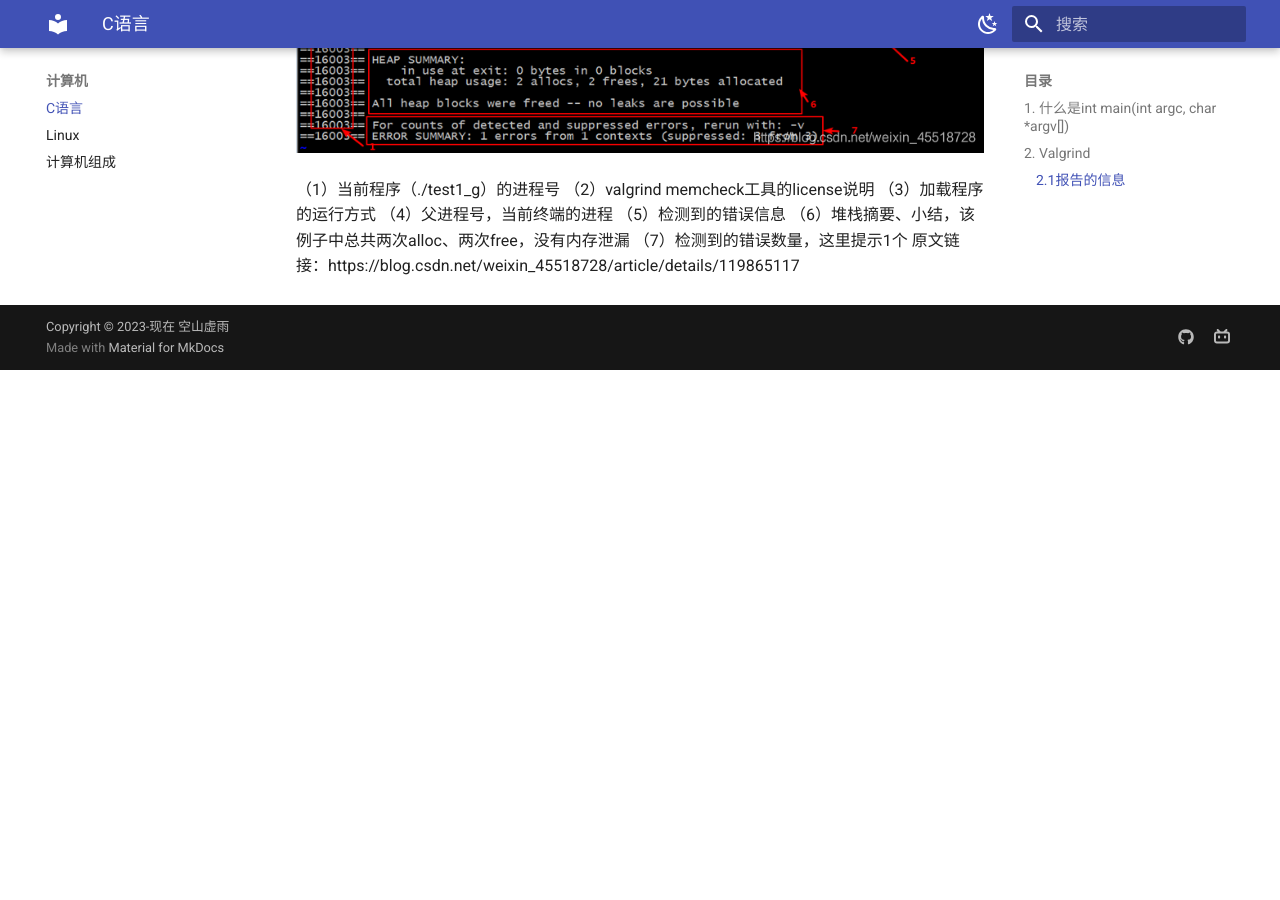
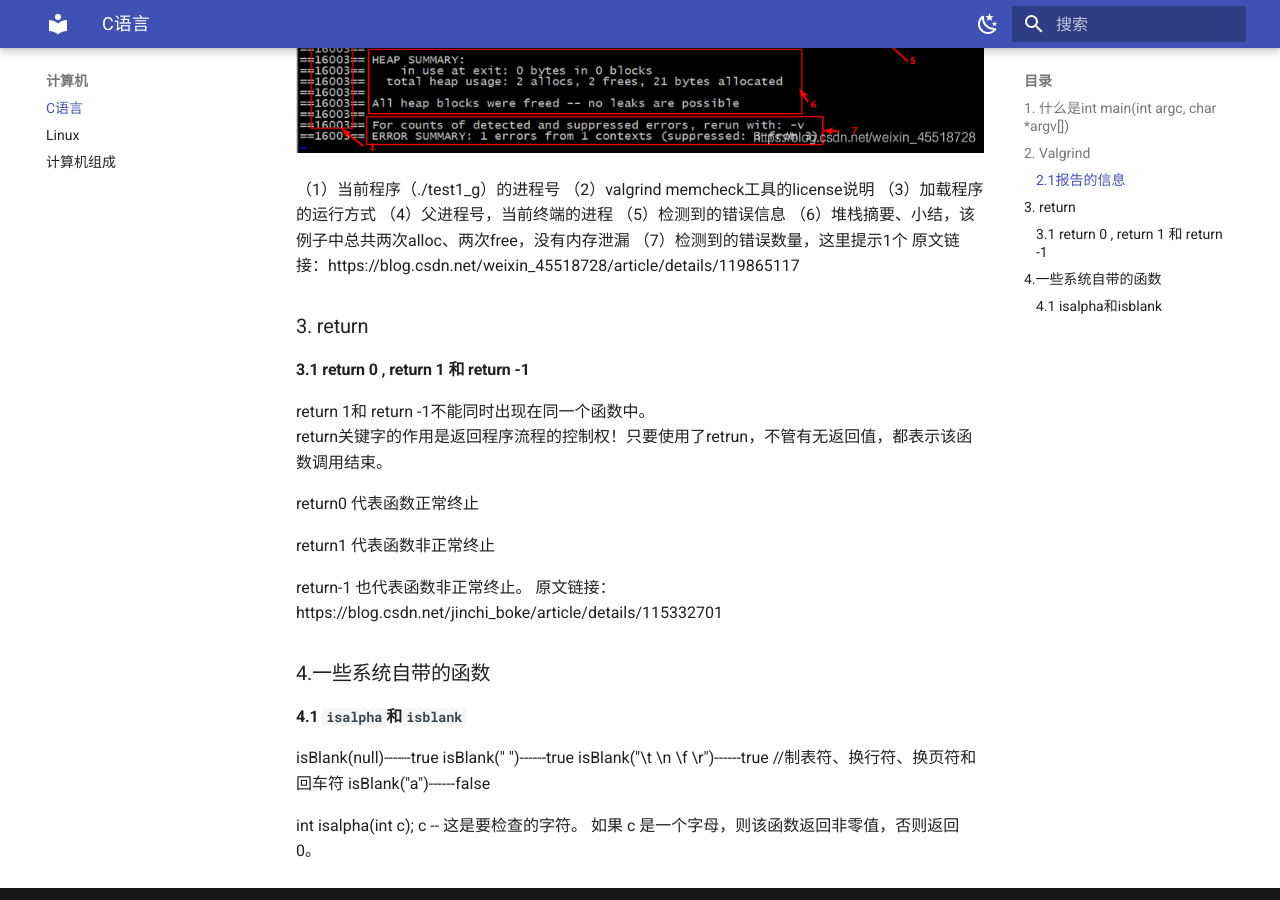
Before and after one commit to KongshanXuyu/zh-blog, an MkDocs documentation site: the page built from docs/计算机/C语言/文件.md, in a window 1280 px wide and 900 px high, scrolled down 530 px. Built offline with MkDocs 1.6.1 and Material for MkDocs 9.7.7, drawn with Linux system fonts in a browser that asks for light colours; before the commit the page ends 900 px from its top, so only the background shows below that.

Commit message:
2023-12-02_21:57:23 update

```diff
--- a/docs/计算机/C语言/文件.md
+++ b/docs/计算机/C语言/文件.md
@@ -18,3 +18,28 @@
 （6）堆栈摘要、小结，该例子中总共两次alloc、两次free，没有内存泄漏
 （7）检测到的错误数量，这里提示1个
 原文链接：https://blog.csdn.net/weixin_45518728/article/details/119865117
+
+### 3. return
+
+#### 3.1 return 0 , return 1 和 return -1
+
+return 1和 return -1不能同时出现在同一个函数中。
+return关键字的作用是返回程序流程的控制权！只要使用了retrun，不管有无返回值，都表示该函数调用结束。
+
+return0   代表函数正常终止
+
+return1   代表函数非正常终止
+
+return-1  也代表函数非正常终止。
+原文链接：https://blog.csdn.net/jinchi_boke/article/details/115332701
+
+### 4.一些系统自带的函数
+
+#### 4.1 `isalpha`和`isblank`
+
+isBlank(null)------true
+isBlank(" ")------true
+isBlank("\t \n \f \r")------true      //制表符、换行符、换页符和回车符
+isBlank("a")------false
+
+int isalpha(int c);      c -- 这是要检查的字符。  如果 c 是一个字母，则该函数返回非零值，否则返回 0。
```
